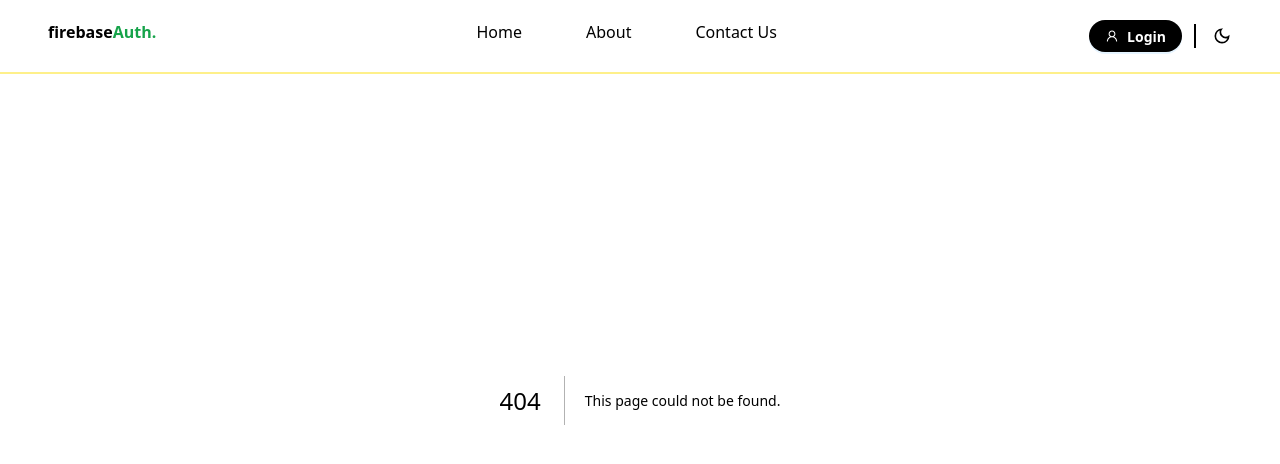
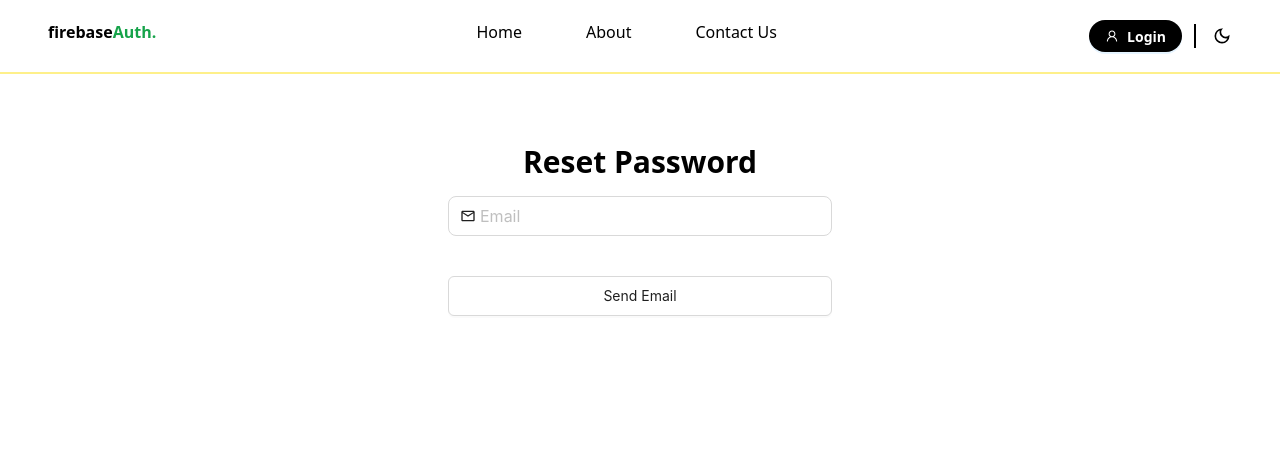
Before and after one commit to antaripdebgupta/firebase-auth-demo, a Next.js app: page /auth/reset in a window 1280 px wide. Before the commit this address had no page. Shown: the top 464 px of the page. Built offline with nearby package versions, Linux system fonts and the light colour scheme.

Commit message:
add reset password

```diff
--- a/src/app/auth/login/page.js
+++ b/src/app/auth/login/page.js
@@ -83,7 +83,7 @@
         </Form.Item>
 
         <div>
-          <Link href="/" rel="preload">Forgot Password?</Link>
+          <Link href="/auth/reset" rel="preload">Forgot Password?</Link>
         </div>
 
           <Form.Item>
--- /dev/null
+++ b/src/app/auth/reset/page.js
@@ -0,0 +1,70 @@
+"use client"
+import React,{memo, useState, useCallback} from 'react'
+import { sendPasswordResetEmail } from "firebase/auth"
+import { useRouter } from 'next/navigation'
+import { auth } from '@/lib/firebase'
+import { Form, Input, Button, notification } from "antd";
+import { MdOutlineEmail } from "react-icons/md";
+
+function page(){
+  const router = useRouter()
+  const [email, setEmail] = useState("");
+
+  const resetForm = useCallback(() => {
+    setEmail("");
+  }, []);
+
+  const reset = async () => {
+    try {
+     await sendPasswordResetEmail(auth,email);
+     resetForm();
+     notification.success({
+        message: "Success",
+        description: "Send a reset link to your email.",
+      });
+     router.push('/auth/login')
+    }catch {
+        console.log("reset error");
+    }
+  }
+
+  return (
+    <div className="h-screen flex flex-col align-center items-center  gap-2 top-0 pt-36 font-sans dark:text-white dark:bg-dark">
+      <h1 className="text-3xl font-bold mb-2">Reset Password</h1>
+      <Form className="text-bold w-96" onFinish={reset}>
+
+        <Form.Item
+          name="email"
+          rules={[
+            {
+              required: true,
+              message: "Please enter your email!",
+            },
+            {
+              type: "email",
+              message: "Please enter a valid email!",
+            },
+          ]}
+        >
+          <Input
+            size="large"
+            placeholder="Email"
+            prefix={<MdOutlineEmail />}
+            className="w-96 h-10"
+            value={email}
+            onChange={(e) => setEmail(e.target.value)}
+          />
+        </Form.Item>
+
+          <Form.Item>
+              <Button htmlType="submit" className="w-96 h-10 mt-4 dark:bg-white">
+                Send Email
+              </Button>
+          </Form.Item>
+
+      </Form>
+    </div>
+  )
+}
+
+export default memo(page)
```
